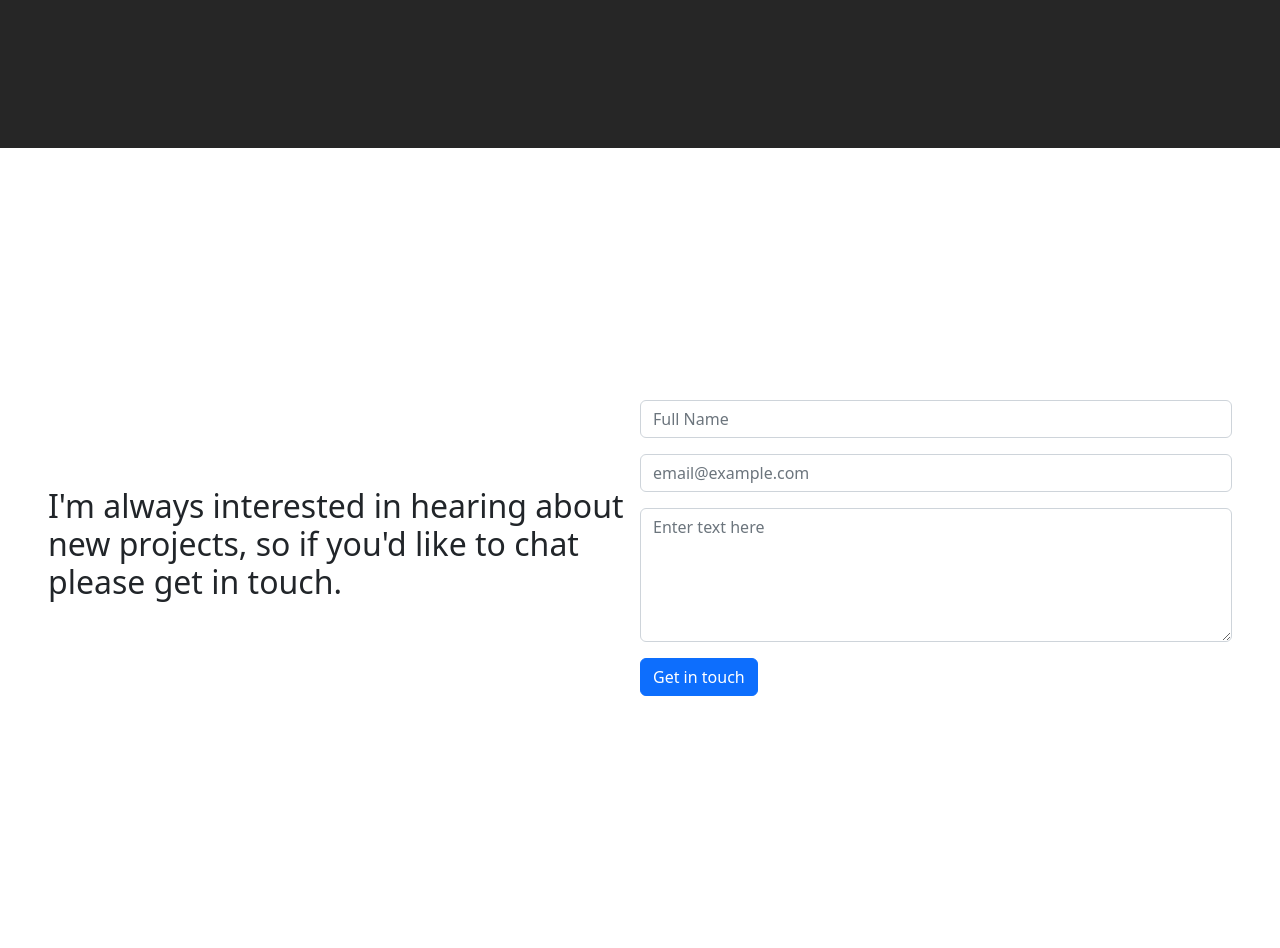
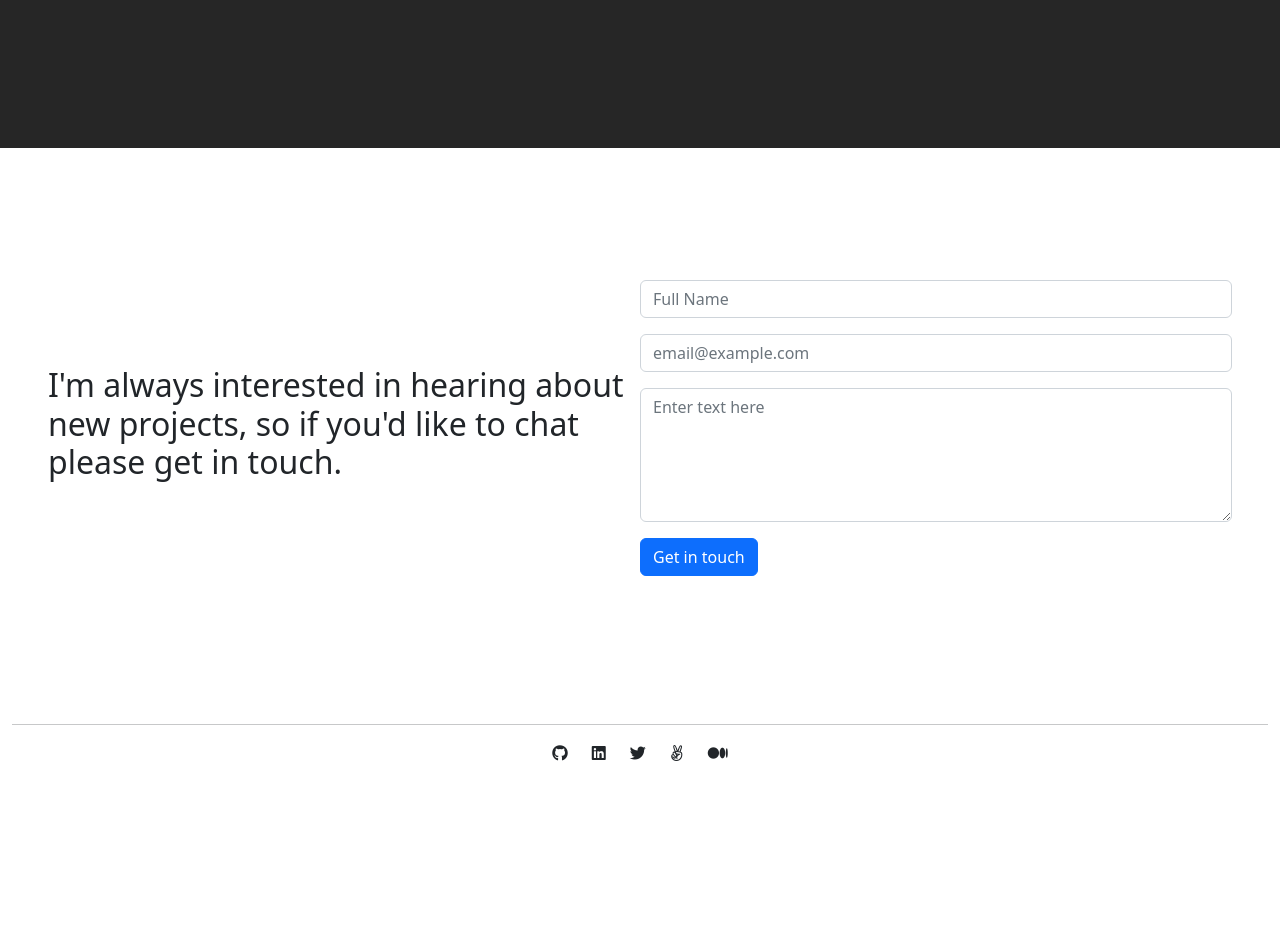
Before and after one commit to shasherazi/portfolio-bootstrap, a plain HTML site: page index.html in a window 1280 px wide. Shown: the part 2811-3759 px from the top of the page. Drawn offline with nearby package versions, Linux system fonts and the light colour scheme.

Commit message:
Add social media icons to contact section

```diff
--- a/index.html
+++ b/index.html
@@ -339,6 +339,16 @@
             <button class="btn btn-primary">Get in touch</button>
           </form>
         </div>
+        <div class="contact-social h-auto">
+          <hr>
+          <ul class="list-unstyled row d-flex justify-content-center align-items-center">
+            <li class="col-auto"><i class="fa-brands fa-github"></i></li>
+            <li class="col-auto"><i class="fa-brands fa-linkedin"></i></li>
+            <li class="col-auto"><i class="fa-brands fa-twitter"></i></li>
+            <li class="col-auto"><i class="fa-brands fa-angellist"></i></li>
+            <li class="col-auto"><i class="fa-brands fa-medium"></i></li>
+          </ul>
+        </div>
       </section>
     </main>
   </body>
```
